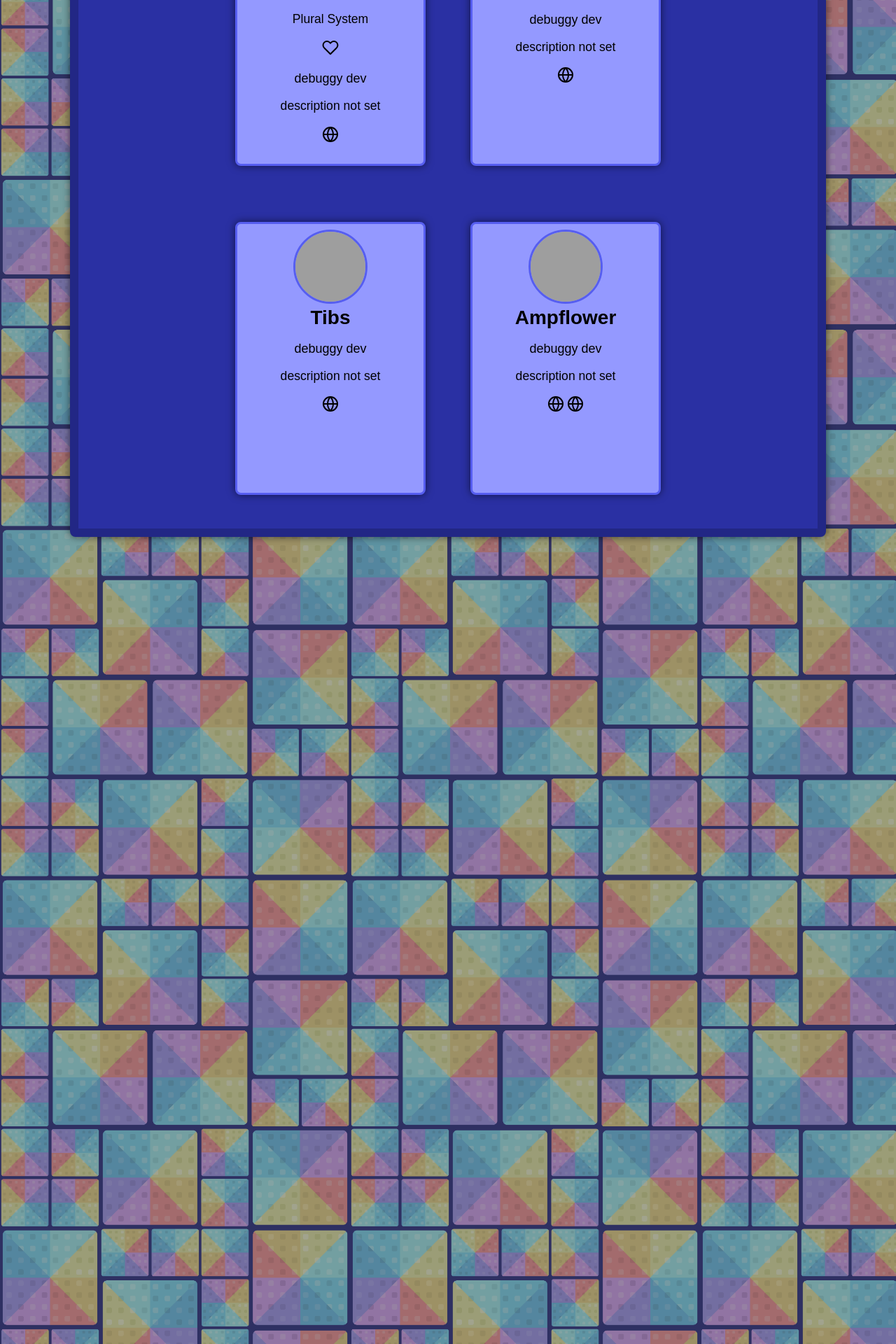
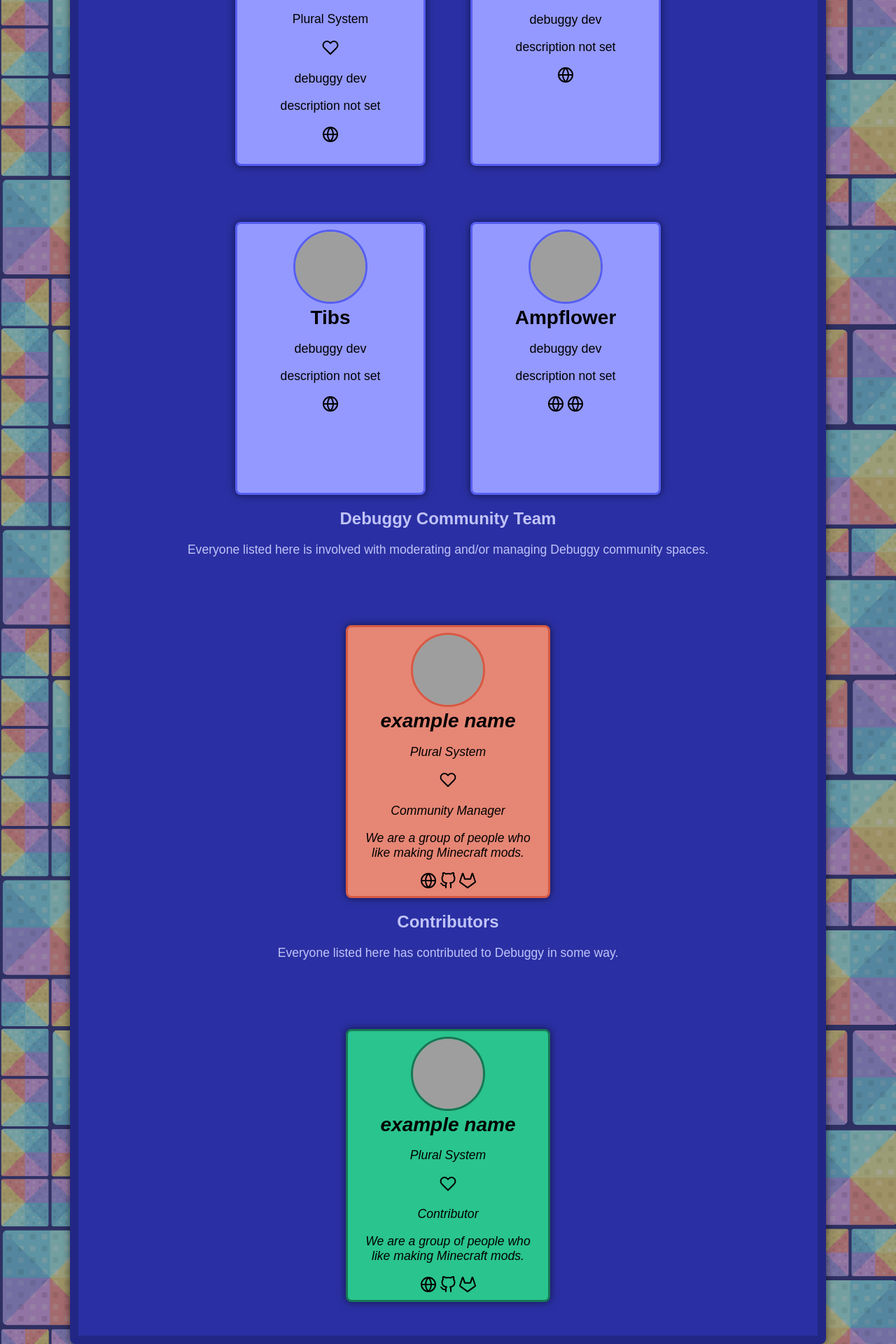
Before and after one commit to maximumpower55/debuggyteam.github.io, a Jekyll site: the page built from index.html, in a window 1280 px wide. Shown: the part 1748-3668 px from the top of the page at 70% size. Built offline with Jekyll 4.4.1, drawn with Linux system fonts in a browser that asks for light colours; grey boxes are pictures that could not be loaded.

Commit message:
A few changes, mainly style.scss changes to clean up code and renamed the following:
- `debuggy-moderation` -> `moderation-card-color`
- `debuggy-moderation-border` -> `moderation-card-border-color`

```diff
--- a/_sass/colors.scss
+++ b/_sass/colors.scss
@@ -17,9 +17,10 @@
     --card-color: hsl(237, 100%, 79%);
     --card-border-color: hsl(237, 84%, 64%);
 
-    --debuggy-moderation: hsl(9, 69%, 68%);
-    --debuggy-moderation-border: hsl(9, 64%, 55%);
+    --moderation-card-color: hsl(9, 69%, 68%);
+    --moderation-card-border-color: hsl(9, 64%, 55%);
 
+    /* Why this broke i have no clue  --woodie */
     @media screen and (prefers-color-scheme: dark) {
         html {
             /* Main site colors dark theme */
--- a/assets/css/style.scss
+++ b/assets/css/style.scss
@@ -93,7 +93,10 @@
 }
 
 .profiles {
-
+	display: flex;
+    flex-direction: row;
+    flex-wrap: wrap;
+    justify-content: center;
 	color: black;
 
 	h1 {
@@ -104,6 +107,14 @@
 	img {
 		border-radius: 50%;
 		object-fit: cover;
+	}
+
+	a {
+		color: black;
+
+		&:hover {
+			color:chartreuse;
+		}
 	}
 
 	.profile-card {
@@ -156,19 +167,6 @@
 }
 
 .profiles.dev-team {
-    display: flex;
-    flex-direction: row;
-    flex-wrap: wrap;
-    justify-content: center;
-
-	a {
-		color: black;
-
-		&:hover {
-			color: chartreuse;
-		}
-	}
-
 	.profile-card {
 		background-color: var(--card-color);
 		border: 3px solid var(--card-border-color);
@@ -183,27 +181,30 @@
 }
 
 .profiles.community-team {
-	display: grid;
-	row-gap: 73px;
-	grid-template-columns: 1fr 1fr 1fr;
-	grid-template-rows: 1fr 1fr;
-	place-items: center;
+	.profile-card {
+		background-color: var(--moderation-card-color);
+		border: 3px solid var(--moderation-card-border-color);
 
-	a {
-		color: black;
-
-		&:hover {
-			color:chartreuse;
-		}
-	}
-
-	.profile-card {
-		background-color: var(--debuggy-moderation);
-		border: 3px solid var(--debuggy-moderation-border);
+		margin: 5rem 2rem 0;
+		height: 23rem;
 	}
 
 	.profile-picture {
-		border: 3px solid var(--debuggy-moderation-border);
+		border: 3px solid var(--moderation-card-border-color);
+	}
+}
+
+.profiles.contributors {
+	.profile-card {
+		background-color: #2ac48e;
+		border: 3px solid #197655;
+
+		margin: 5rem 2rem 0;
+		height: 23rem;
+	}
+
+	.profile-picture {
+		border: 3px solid #197655;
 	}
 }
 
--- a/index.html
+++ b/index.html
@@ -64,6 +64,54 @@
 				</div>
 			{% endfor %}
 		</div>
+
+		<h2>Debuggy Community Team</h2>
+		<p>Everyone listed here is involved with moderating and/or managing Debuggy community spaces.</p>
+		<div class="profiles community-team">
+			<i>
+				<div class="profile-card">
+					<img class="profile-picture" src="https://avatars.githubusercontent.com/test?size=256" alt="test">
+					<h1>example name</h1>
+					<p class="plurality">Plural System</p>
+					<div class="plural-avatars">
+						<div class="redacted-heart tooltip"><i data-feather="heart"></i>
+							<span class="redacted-info tooltip-text">Memberlist redacted by request.</span>
+						</div>
+					</div>
+					<p class="title">Community Manager</p>
+					<p class="description">We are a group of people who like making Minecraft mods.</p>
+					<div class="socials">
+						<a href="#"><i data-feather="globe"></i></a>
+						<a href="#"><i data-feather="github"></i></a>
+						<a href="#"><i data-feather="gitlab"></i></a>
+					</div>
+				</div>
+			</i>
+		</div>
+
+		<h2>Contributors</h2>
+		<p>Everyone listed here has contributed to Debuggy in some way.</p>
+		<div class="profiles contributors">
+			<i>
+				<div class="profile-card">
+					<img class="profile-picture" src="https://avatars.githubusercontent.com/Cart3r1234?size=256" alt="test">
+					<h1>example name</h1>
+					<p class="plurality">Plural System</p>
+					<div class="plural-avatars">
+						<div class="redacted-heart tooltip"><i data-feather="heart"></i>
+							<span class="redacted-info tooltip-text">Memberlist redacted by request.</span>
+						</div>
+					</div>
+					<p class="title">Contributor</p>
+					<p class="description">We are a group of people who like making Minecraft mods.</p>
+					<div class="socials">
+						<a href="#"><i data-feather="globe"></i></a>
+						<a href="#"><i data-feather="github"></i></a>
+						<a href="#"><i data-feather="gitlab"></i></a>
+					</div>
+				</div>
+			</i>
+		</div>
 	</main>
 </section>
 
```
